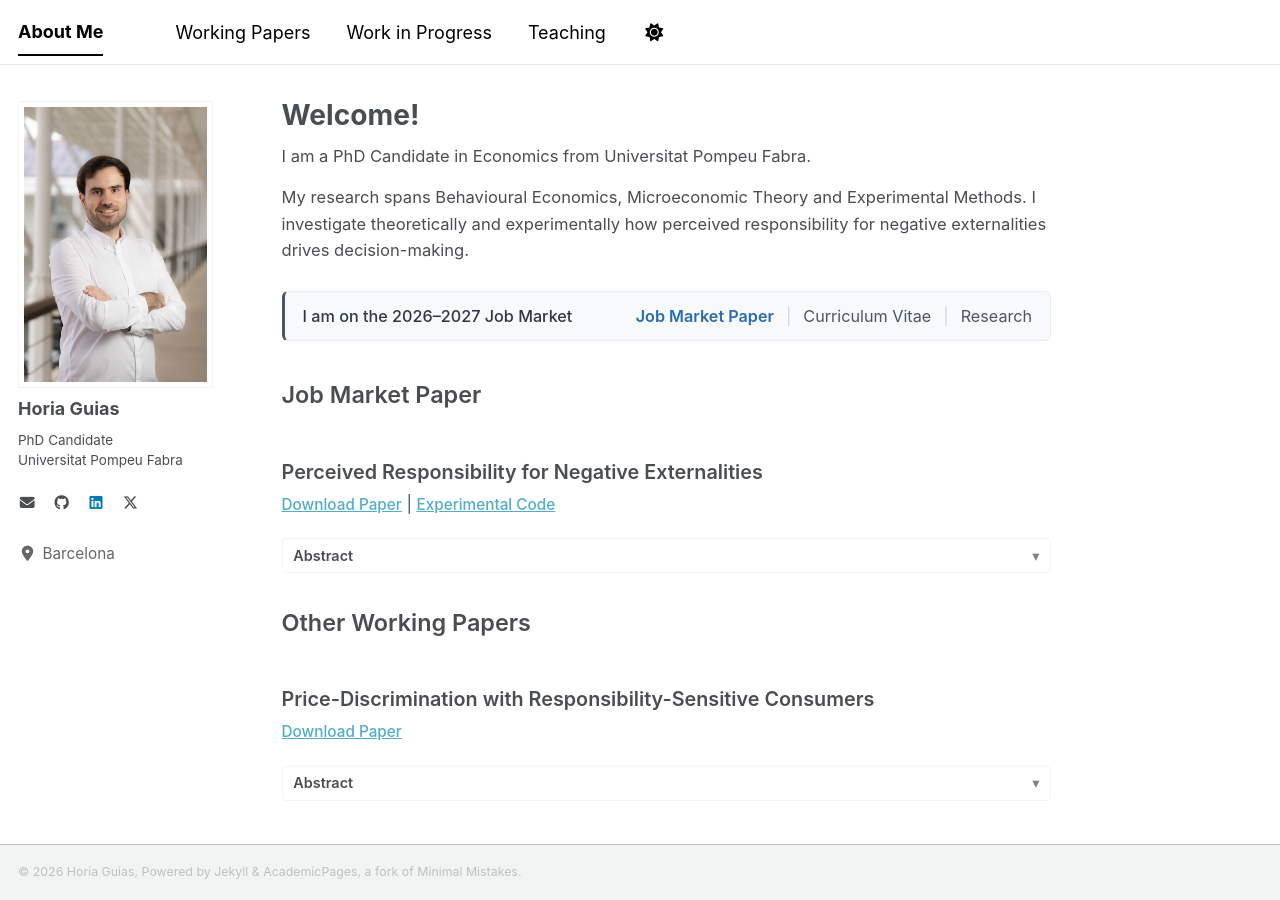
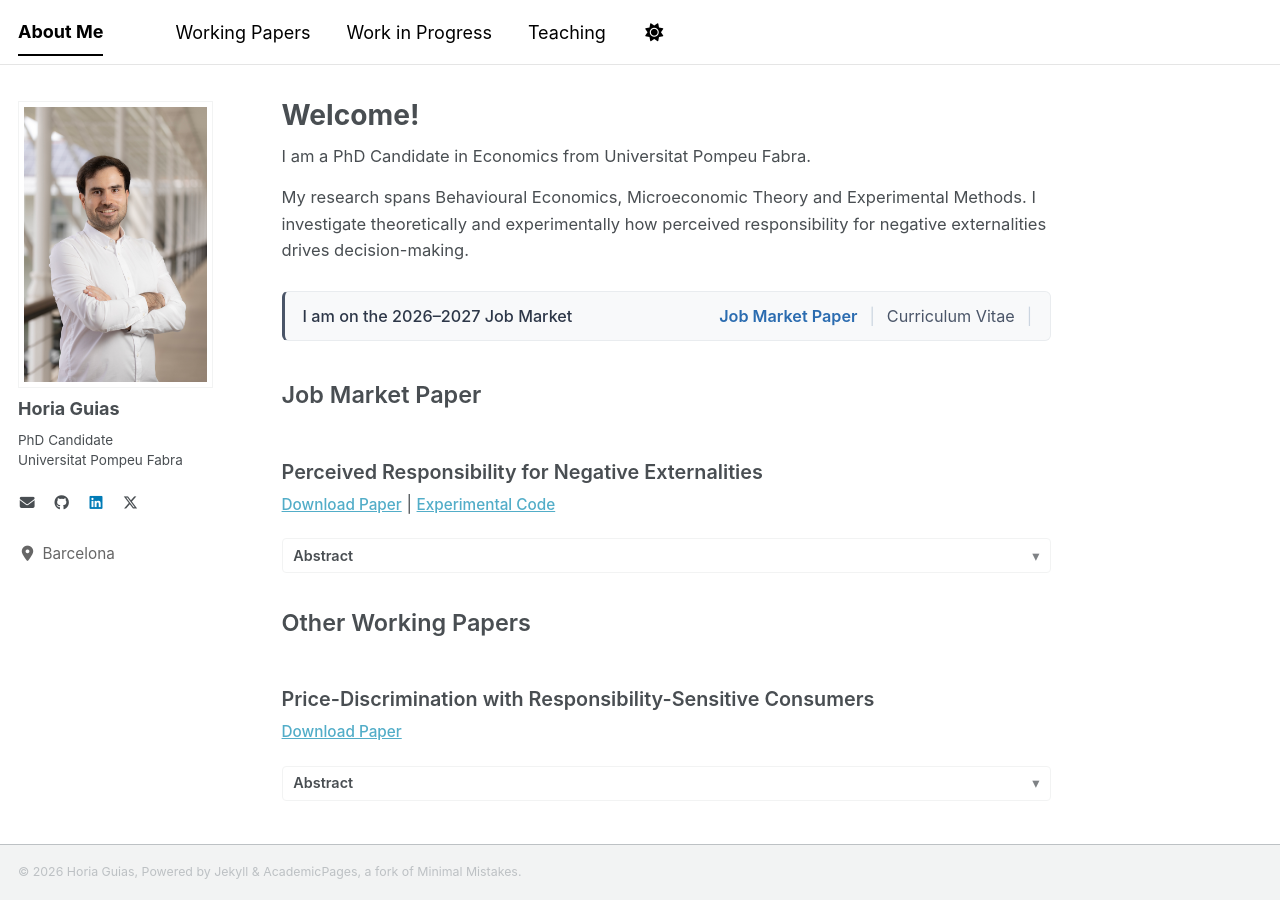
Before and after one commit to horiaguias/horiaguias.github.io, a Jekyll site: the page built from _pages/about.md, in a window 1280 px wide and 900 px high. Built offline with Jekyll 4.4.1, drawn with Linux system fonts in a browser that asks for light colours; a style sheet for code colours, icons or effects is not loaded.

Commit message:
Bug Fixes Job Market Banner

```diff
--- a/_pages/about.md
+++ b/_pages/about.md
@@ -28,7 +28,6 @@ redirect_from:
       <span style="color: #cbd5e0;">|</span>
       <a href="/cv" style="color: #4a5568; text-decoration: none;">Curriculum Vitae</a>
       <span style="color: #cbd5e0;">|</span>
-      <a href="#working-papers" style="color: #4a5568; text-decoration: none;">Research</a>
     </span>
   </div>
 </div>
```
